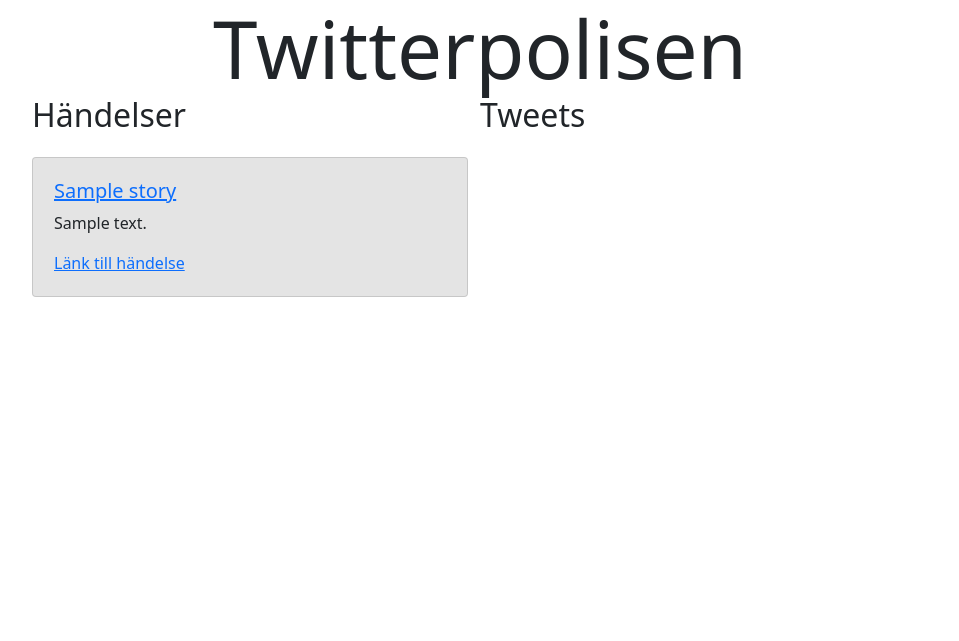
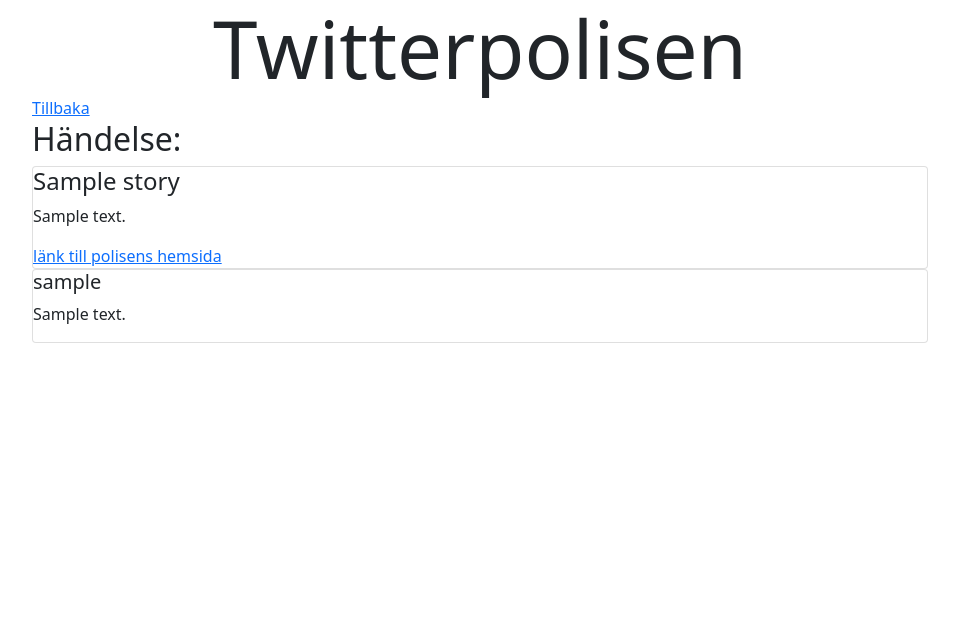
Before and after one commit to marcusasker/twitterpolice, a Flask app: template templates/result.html in a window 1280 px wide. Shown: the top 641 px of the page, without its empty margins (160-1119 px from the left). Run offline with Flask 2, Linux system fonts and the light colour scheme; the template is opened without the code that fills it: most values are stand-ins (such as "Sample title", 1, 10 or a date in 2020); some libraries are stand-ins or nearby versions.

Commit message:
tom lista tweets löst

```diff
--- a/app.py
+++ b/app.py
@@ -64,8 +64,14 @@
     for stories in res:
         if result == stories["name"]:
             story.append(stories)
-            print(stories)
-    return render_template("result.html", story=story)
+    tweets = search_all_tweet(result)
+    # if len(tweets) <= 0:
+    #     tweets = []
+    #     tweets.append("Det fanns inga tweets till händelsen!")
+    #     print(tweets)
+    print(tweets)
+
+    return render_template("result.html", story=story, tweets=tweets)
 
 '''Route till sidan med vår api dokumentation. '''
 @app.route('/api')
--- a/templates/index.html
+++ b/templates/index.html
@@ -62,7 +62,7 @@
               <div class="card">
               <a href='http://127.0.0.1:5000/results/{{stories["name"]}}' ><h5>{{ stories["name"]}}</h5></a>
                 <p>{{ stories["summary"]}}</p>
-                <a href='{{ stories["url"]}}'>Länk till händelse</a>
+                <a href='{{ stories["url"]}}'>Länk till polisen</a>
               </div>
             {%endfor%}
           </div>
--- a/templates/result.html
+++ b/templates/result.html
@@ -13,30 +13,37 @@
       <div id="header">
         <h1 id="header">Twitterpolisen</h1>
       </div>
-        <h2 id="eventTitle">Händelser</h2>
-        <h2 id="tweetTitle">Tweets</h2>
-        <div class="row">
-          <div class="column1">
-            {% for stories in res:%}
+      <div>
+          <nav>
+              <a href="http://127.0.0.1:5000/">Tillbaka</a>
+          </nav>
+      </div>
+      <div>
+          <h2>Händelse:</h2>
         <div class="card">
-              <a href='http://127.0.0.1:5000/results/{{stories["name"]}}' ><h5>{{ stories["name"]}}</h5></a>
-                <p>{{ stories["summary"]}}</p>
-                <a href='{{ stories["url"]}}'>Länk till händelse</a>
-              </div>
+          {% for stories in story:%}
+          <h4>{{stories['name']}}</h4>
+          <p>{{stories['summary']}}</p>
+          <a href="{{stories['url']}}">länk till polisens hemsida</a>
           {%endfor%}
         </div>
-          <!-- <div class="column2">
-            {% for tweet in tweeters:%}
-              {%if tweeters == []:%}
-                <h5>Fanns inga tweets om händelse!</h5>
+      </div>
+        {%if tweets == []%}
+          <div class="">
+              <div>
+                  <p>Det fanns inga tweets om händelse!</p>
+              </div>
         {%else:%}
+            {% for tweet in tweets:%}
+                <div>
                     <div class="card">
                         <h5>{{tweet["username"]}}</h5>
                         <p>{{tweet["text"] }}</p>
                     </div>
+            {%endfor%}
+                </div>
         {%endif%}
-            {%endfor%}
-          </div> -->
+          </div>
         </div>
       </div>
   <script src="https://cdn.jsdelivr.net/npm/bootstrap@5.0.0-beta1/dist/js/bootstrap.bundle.min.js" integrity="sha384-ygbV9kiqUc6oa4msXn9868pTtWMgiQaeYH7/t7LECLbyPA2x65Kgf80OJFdroafW" crossorigin="anonymous"></script>
```
Also changed, not shown: templates/search.html (+5 -5 lines). Lines whose indentation alone changed are shown as unchanged.
